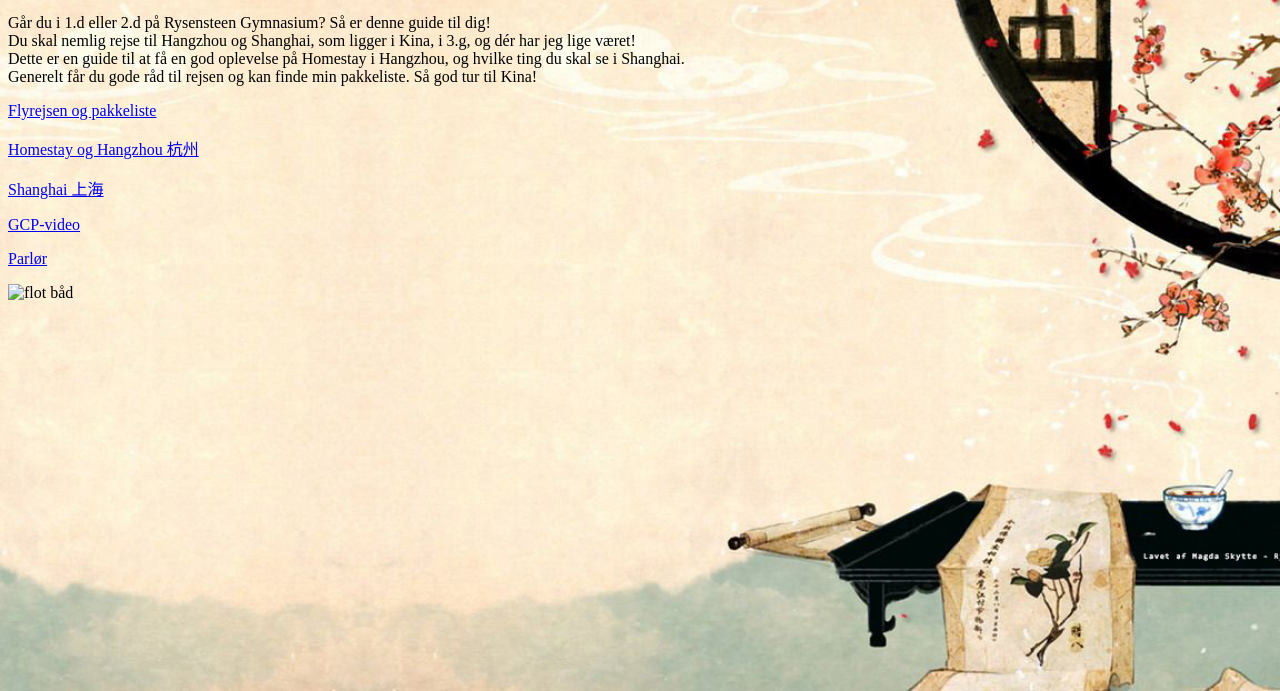
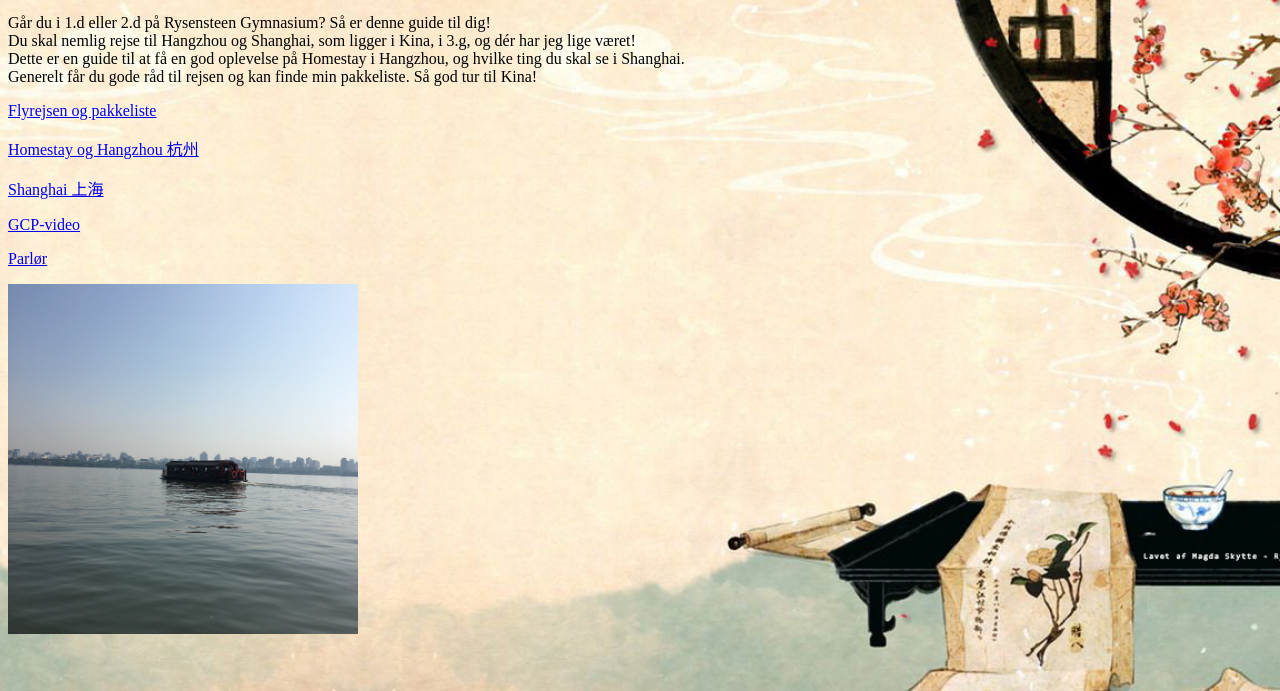
Before and after one commit to CodingWizard-Giz/CodingWizard-Giz.github.io, a plain HTML site: page index.html in a window 1280 px wide. Shown: the part 109-800 px from the top of the page. Drawn offline with Linux system fonts and the light colour scheme.

Commit message:
Update index.html

```diff
--- a/index.html
+++ b/index.html
@@ -37,7 +37,7 @@
 
 <p><a href="page6.html">Parlør</a></p>
 
-  <img src="båd.JPG" alt="flot båd" width="350" height="350"></img>
+  <img src="baad.JPG" alt="flot båd" width="350" height="350"></img>
 
 
 </body>
```
